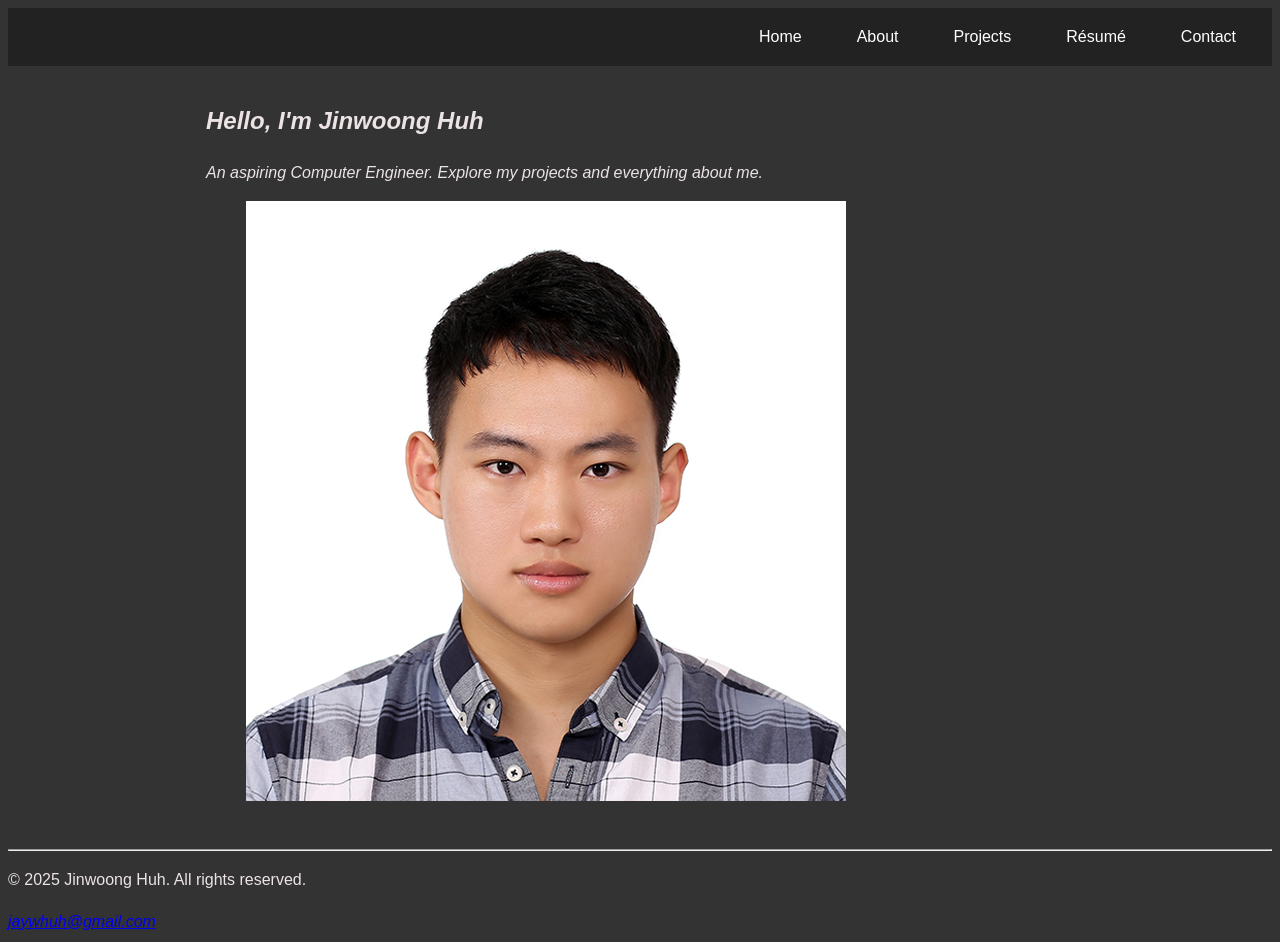
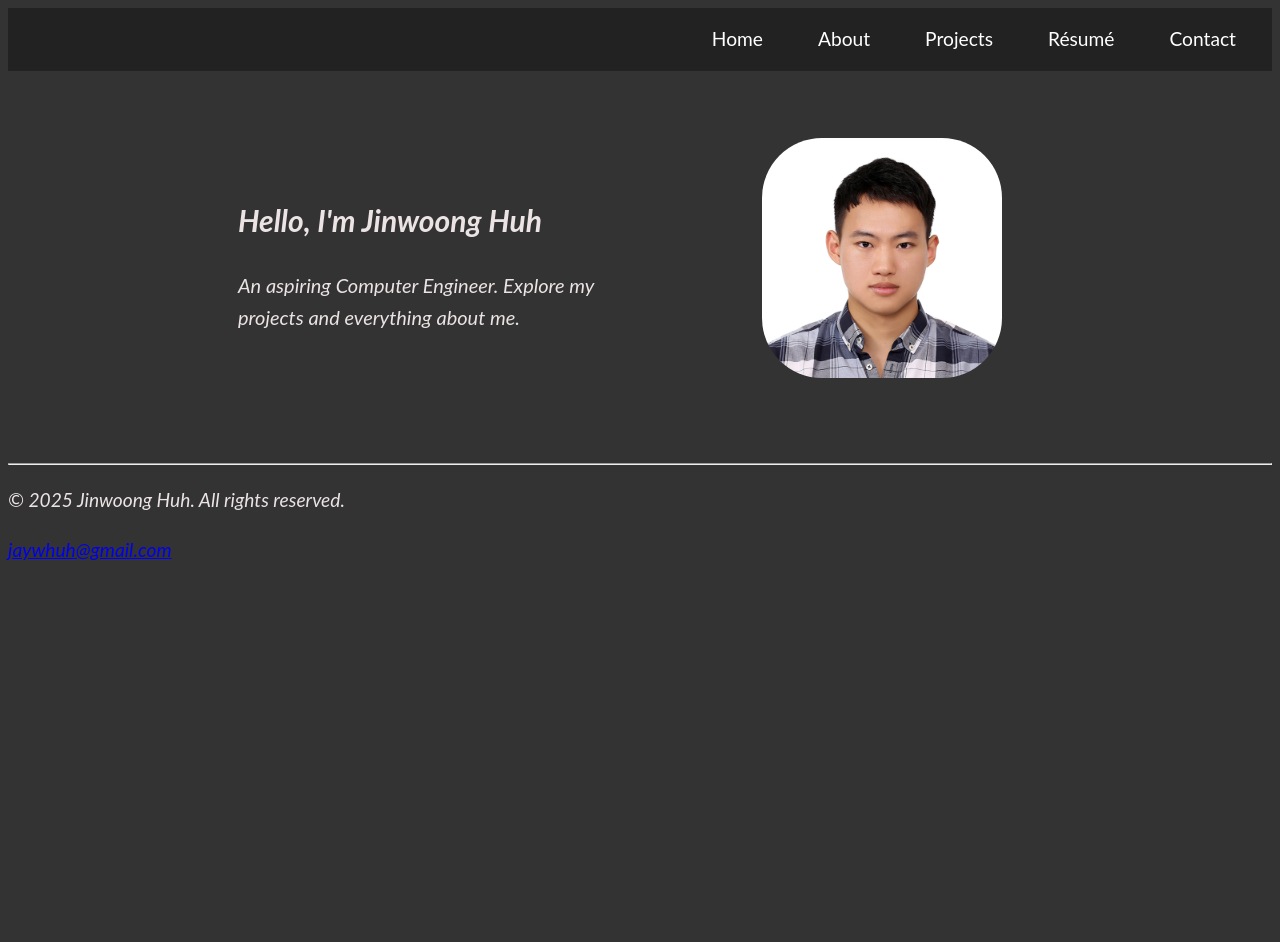
Before and after one commit to Jaywhuh/cse134-hw3, a plain HTML site: page index.html in a window 1280 px wide. After the commit the page ends 800 px from the top, so only its background shows below. Drawn offline with Linux system fonts and the light colour scheme.

Commit message:
added font

```diff
--- a/index.html
+++ b/index.html
@@ -24,9 +24,11 @@
 
 
     <main>
-        <section>
-            <h2><em>Hello, I'm Jinwoong Huh</em></h2>
-            <p><em>An aspiring Computer Engineer. Explore my projects and everything about me.</em></p>
+        <section class="intro">
+            <article>
+                <h2><em>Hello, I'm Jinwoong Huh</em></h2>
+                <p><em>An aspiring Computer Engineer. Explore my projects and everything about me.</em></p>
+            </article>
             <figure>
                 <img src="images/profile.jpg" alt="Profile Picture" id="profile-picture">
                 <figcaption hidden>My Profile</figcaption>
@@ -41,8 +43,8 @@
     <hr>
 
     <footer>
-        <p>&copy; <span>2025</span> Jinwoong Huh. All rights reserved.</p>
         <address>
+            <p>&copy; <span>2025</span> Jinwoong Huh. All rights reserved.</p>
             <a href="mailto:jaywhuh@gmail.com" class="footer-email">jaywhuh@gmail.com</a>
         </address>
     </footer>
--- a/styles.css
+++ b/styles.css
@@ -2,9 +2,14 @@
     box-sizing: border-box;
 }
 
+/* Font */
+@import url('https://fonts.googleapis.com/css2?family=Lato:ital,wght@0,100;0,300;0,400;0,700;0,900;1,100;1,300;1,400;1,700;1,900&display=swap');
+
 /* Global styles */
 body {
-    font-family: Arial, sans-serif;
+    font-family: 'Lato', Arial, sans-serif;
+    font-weight: 400;
+    font-size: 1.2rem;
     line-height: 1.6;
     color: #ece4e4;
     background-color: #333;
@@ -16,11 +21,44 @@ main {
     margin: auto;
 }
 
-/* Flexbox navigation */
+h1, h2 {
+    font-family: 'Lato', Arial, sans-serif;
+    font-weight: 700;
+}
+
+p {
+    font-family: 'Lato', Arial, sans-serif;
+    font-weight: 400; /* Regular */
+}
+
+.intro {
+    display: flex;
+    align-items: center;
+    justify-content: space-between;
+    max-width: 80rem;
+    margin: auto;
+    padding: 2rem;
+}
+
+/* Left-side text */
+.intro article {
+    flex: 1;
+    max-width: 50%;
+    font-size: 1.25rem;
+}
+
+/* Right-side image */
+.intro figure img {
+    max-width: 15rem;
+    border-radius: 25%; /* Circular image */
+}
+
+
 .navbar {
     display: flex;
     justify-content: flex-end;
     list-style: none;
+    flex-wrap: wrap;
     background: #222;
     padding:  1rem;
     margin: 0;
```
